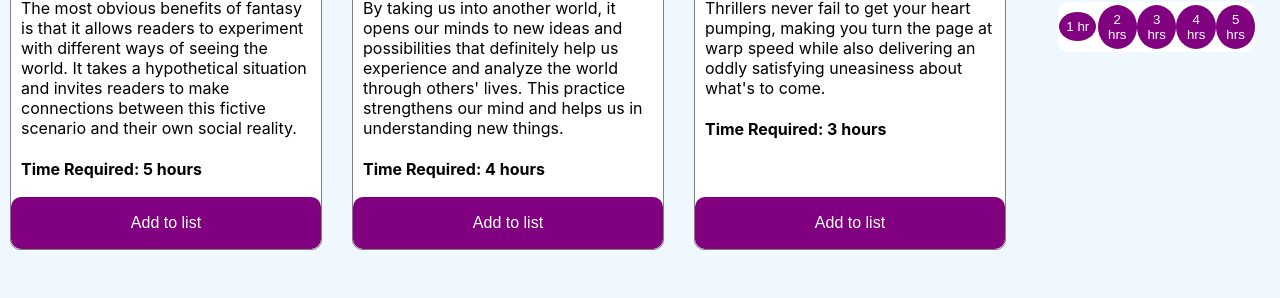
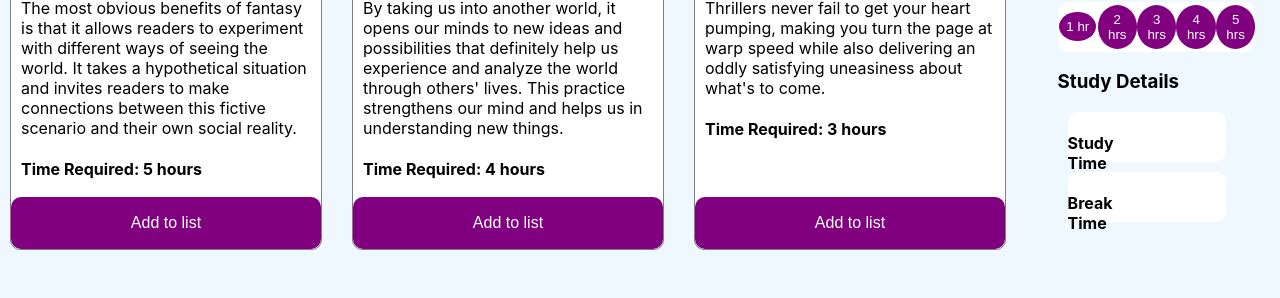
Before and after one commit to taqinur/the-bookworm-club, a React (Create React App) app: page / in a window 1280 px wide. Shown: the part 374-672 px from the top of the page. Built offline with nearby package versions, Linux system fonts and the light colour scheme.

Commit message:
study time added

```diff
--- a/src/components/Book/Book.js
+++ b/src/components/Book/Book.js
@@ -4,6 +4,7 @@ import './Book.css';
 const Book = (props) => {
     const { handleAddToList, book} = props;
    const {name, description, time, img} = props.book;
+
     return (
         <div className='book'>
             <img src={img} alt="" />
--- a/src/components/Books/Books.js
+++ b/src/components/Books/Books.js
@@ -3,6 +3,7 @@ import { faLocationPin } from '@fortawesome/free-solid-svg-icons';
 import React, { useEffect, useState } from 'react';
 import Book from '../Book/Book';
 import './Books.css';
+import List from '../List/List';
 
 const Books = () => {
     const [books, setBooks] = useState([]);
@@ -62,6 +63,7 @@ const Books = () => {
                         <span className="break-5">5</span> hrs
                     </button>
                 </div>
+                <List></List>
             </div>
         </div>
     );
--- /dev/null
+++ b/src/components/List/List.css
@@ -0,0 +1,11 @@
+.study-time, .break-time{
+    margin: 10px;
+    height: 50px;
+    width: 80%;
+    display: grid;
+    grid-template-columns: 1fr 1fr;
+    background-color: white;
+    border-radius: 10px;
+    align-items: center;
+    justify-items: center;
+}
--- /dev/null
+++ b/src/components/List/List.js
@@ -0,0 +1,30 @@
+import React from 'react';
+import './List.css';
+
+const List = (props) => {
+    console.log(props.time);
+//     let totalTime = 0;
+//     for (const readingTime of time){
+//     totalTime = totalTime + readingTime;
+//    }
+    return (
+        <div>
+            <h3>Study Details</h3>
+            <div className="study-time">
+                <div>
+                    <h4>Study Time</h4>
+                </div>
+                <div>
+                    {/* <h4>{totalTime}</h4> */}
+                </div>
+            </div>
+            <div className="break-time">
+                <div>
+                    <h4>Break Time</h4>
+                </div>
+            </div>
+        </div>
+    );
+};
+
+export default List;
```
